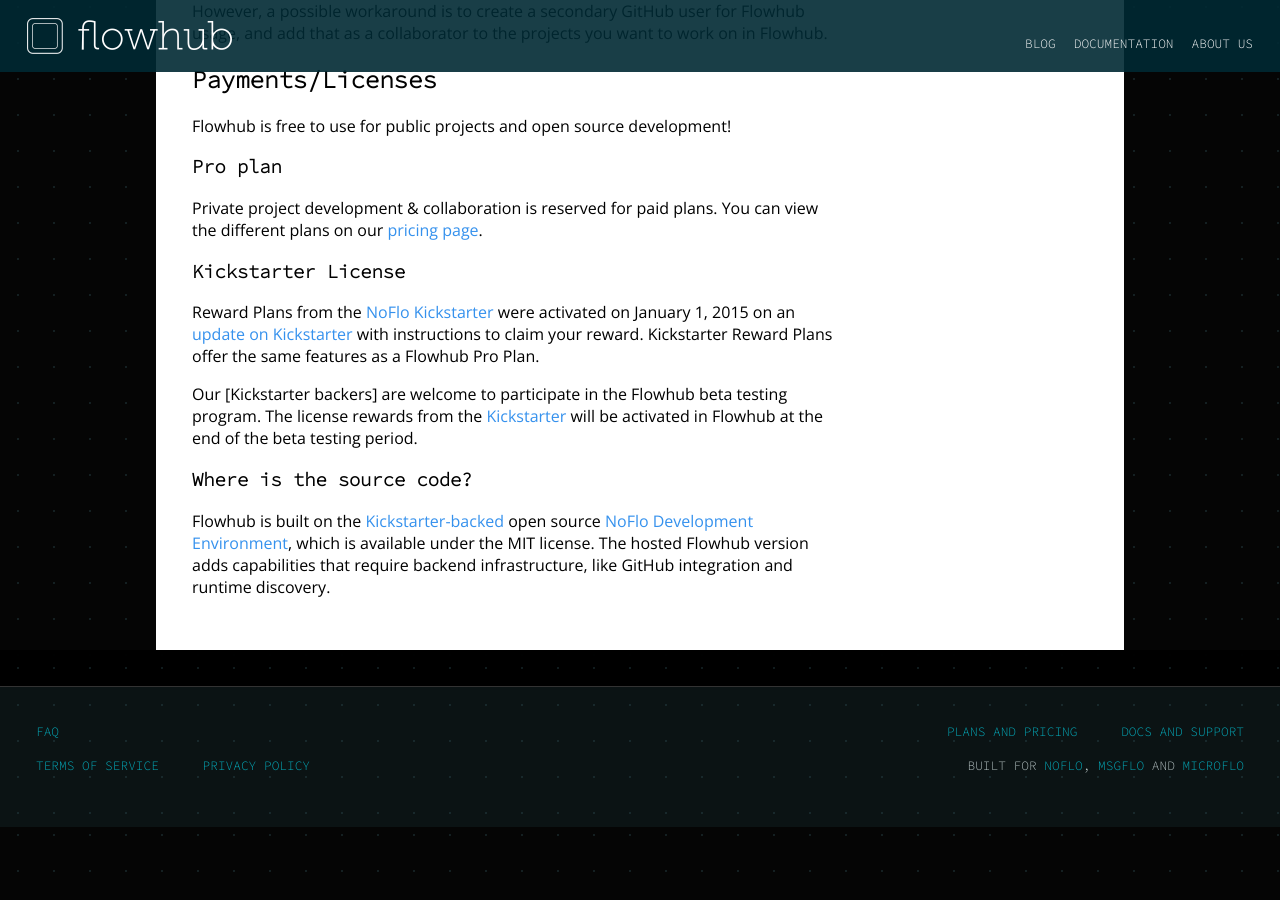
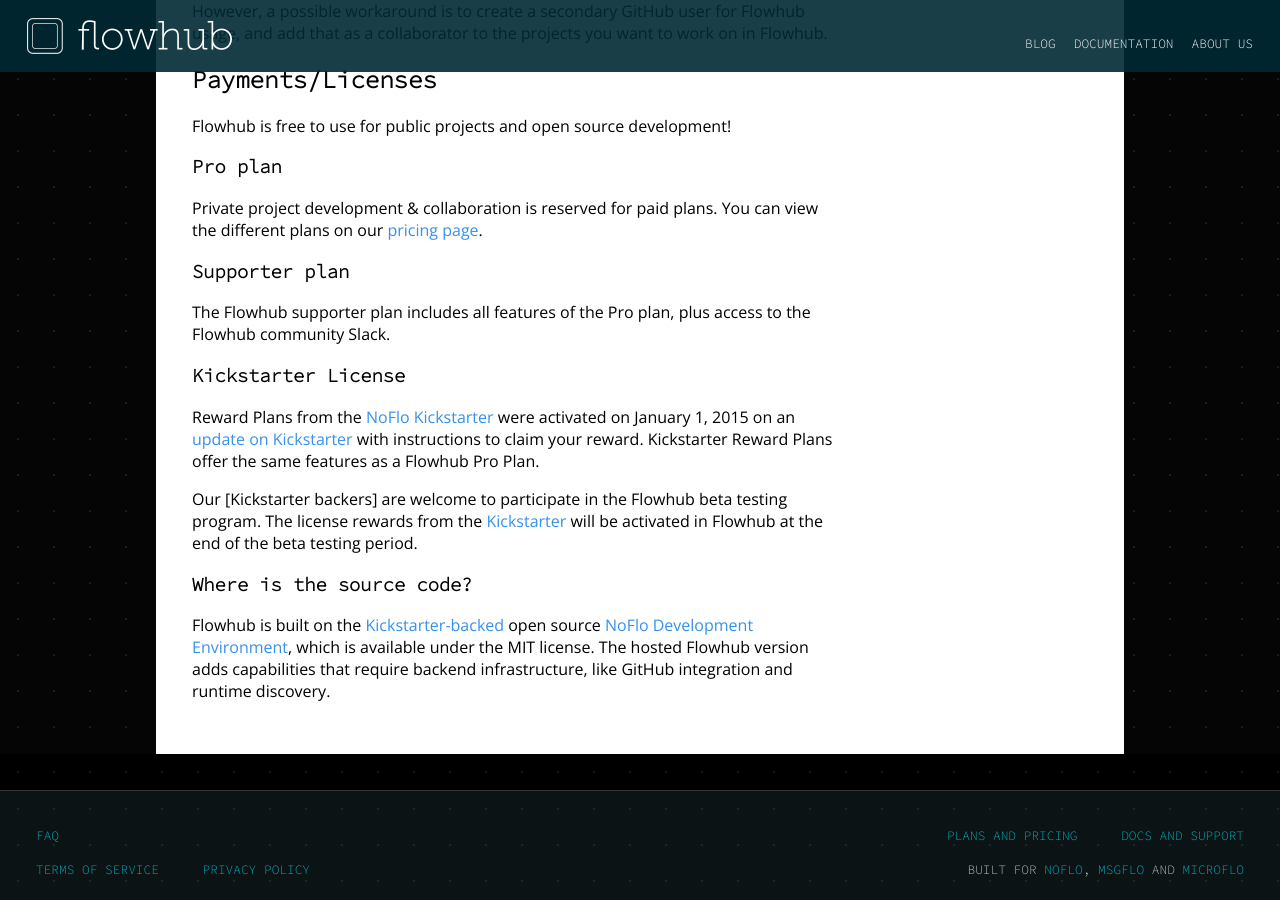
Before and after one commit to flowhub/docs.flowhub.io, a Jekyll site: the page built from _posts/2014-04-01-flowhub-faq.md, in a window 1280 px wide and 900 px high, scrolled down 3071 px. Built offline with Jekyll 4.4.1, drawn with Linux system fonts in a browser that asks for light colours.

Commit message:
Add mention of Supporter plan

```diff
--- a/_posts/2014-04-01-flowhub-faq.md
+++ b/_posts/2014-04-01-flowhub-faq.md
@@ -52,7 +52,7 @@ We recommend Chrome 33+ or Firefox 28+. Flowhub aims to support [evergreen brows
 * Desktop programming for GNOME (NoFlo)
 * Microcontrollers ([MicroFlo](https://github.com/microflo/microflo))
 * Image processing ([ImgFlo/GEGL](https://github.com/imgflo/imgflo))
-* Message queues ([MsgFlo]((https://github.com/msgflo/msgflo))
+* Message queues ([MsgFlo](https://github.com/msgflo/msgflo))
 
 ### How about support for: insert favorite programming language.
 Flow-Based Programming is a paradigm that can be adapted to work with any existing programming languages. The user interface layer has been designed to be independent of the underlying FBP implementation, and so the various programming communities should be able to connect it with their flow-based environments. Making it work with Actor Based and Functional Reactive systems should be especially easy.
@@ -96,7 +96,10 @@ Flowhub is free to use for public projects and open source development!
 
 ###  Pro plan
 Private project development & collaboration is reserved for paid plans.
-You can view the different plans on our [pricing page](http://flowhub.io/pricing/).
+You can view the different plans on our [pricing page](https://plans.flowhub.io).
+
+### Supporter plan
+The Flowhub supporter plan includes all features of the Pro plan, plus access to the Flowhub community Slack.
 
 ### Kickstarter License
 
```
